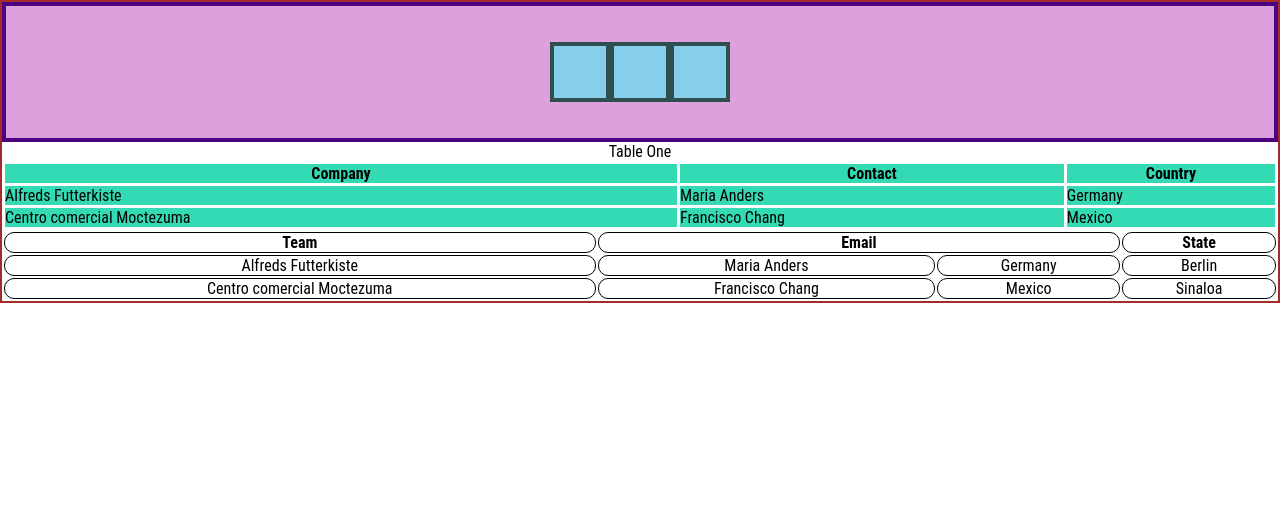
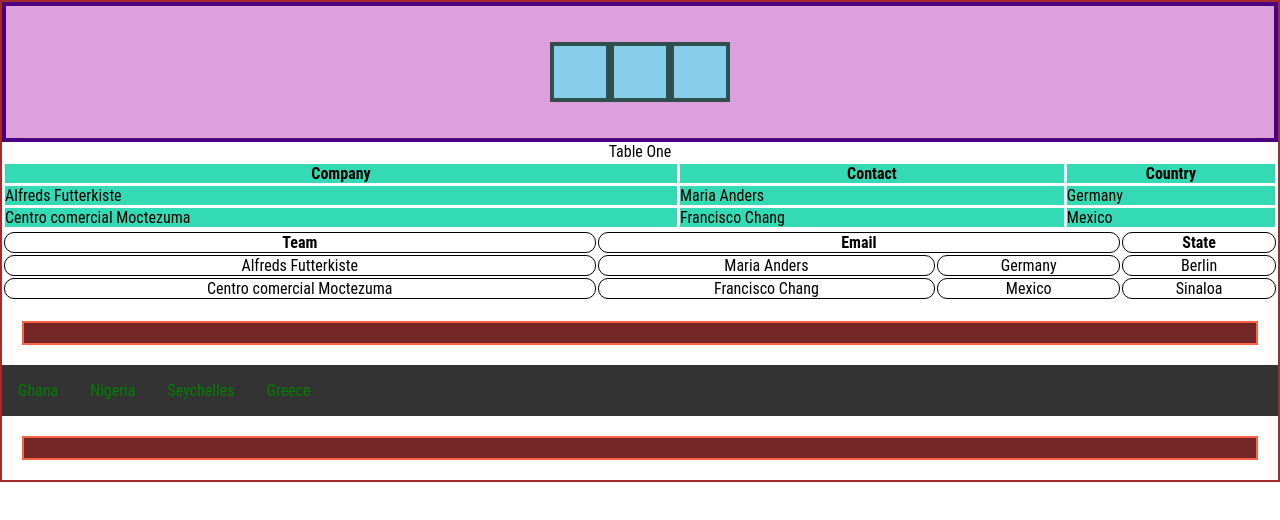
Before and after one commit to amancalledalej/moretests, a plain HTML site: page pages/pagethree.html in a window 1280 px wide. Drawn offline with Linux system fonts and the light colour scheme.

Commit message:
created a navigation menu for page 3 and added some css styles to it to make it into a horizontal list with hover function

```diff
--- a/pages/pagethree.html
+++ b/pages/pagethree.html
@@ -54,6 +54,15 @@
         </tr>
       </table>
 
+      <p>
+
+        <ul>
+            <li><a href="#Ghana">Ghana</li></a>
+            <li><a href="#Nigeria">Nigeria</li></a>
+            <li><a href="#Seychelles">Seychelles</li></a>
+            <li><a href="#Greece">Greece</li></a>
+        </ul>
+      </p>
 
 </body>
 </html>
--- a/styles.css
+++ b/styles.css
@@ -166,3 +166,29 @@ a:link {
     background-color: green;
 
   }
+
+  ul {
+    list-style-type: none;
+    margin: 0;
+    padding: 0;
+    overflow: hidden;
+    background-color:#333333;
+
+  }
+
+  li {
+    float:left
+
+  }
+
+  li a {
+    display: block;
+    color: white;
+    text-align: center;
+    padding: 16px;
+    text-decoration: none;
+  }
+
+  li a:hover {
+    background-color: #111111;
+  }
```
